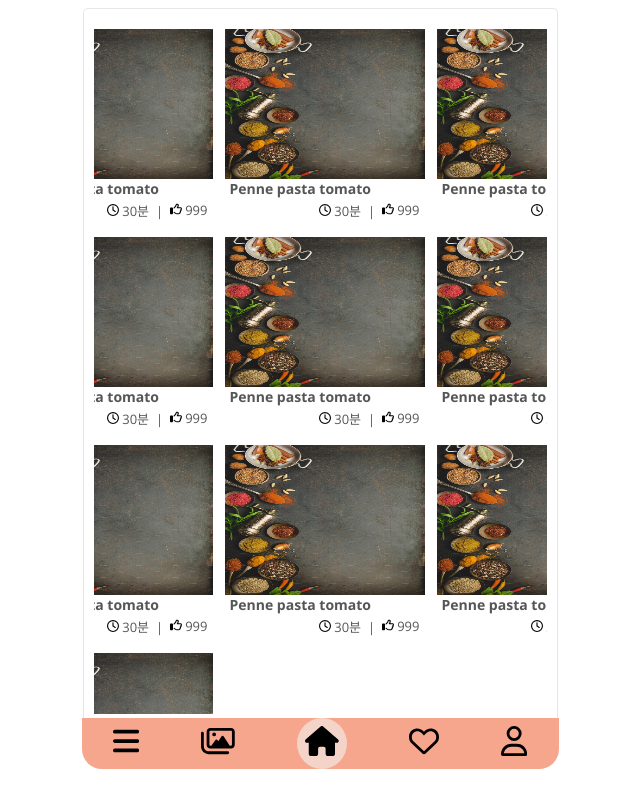
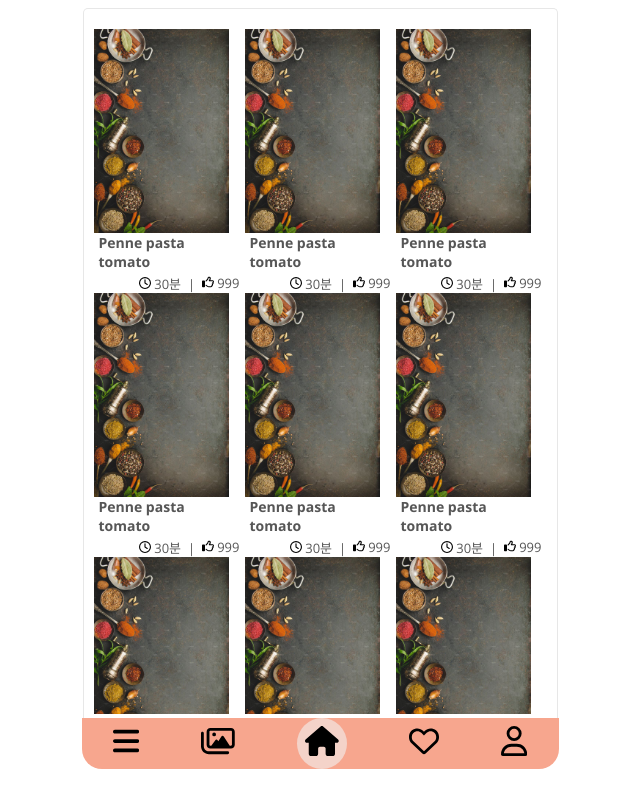
Before and after one commit to minjuice1/mattip, a Next.js app: page /recipe/all in a window 1280 px wide. Shown: the whole page, without its empty margins (320-960 px from the left). Built offline with nearby package versions, Linux system fonts and the light colour scheme.

Commit message:
remove, conf / style : 전체 레시피 페이지 - 라이브러리 변경 & 현재 쓰지않는 폴더 삭제 / #11

```diff
--- a/package.json
+++ b/package.json
@@ -18,7 +18,7 @@
 		"next": "13.1.6",
 		"react": "18.2.0",
 		"react-dom": "18.2.0",
-    "react-masonry-css": "^1.0.16",
+		"react-responsive-masonry": "^2.1.7",
 		"typescript": "4.9.5"
 	},
 	"devDependencies": {
--- a/src/components/allRecipesCard/index.module.css
+++ b/src/components/allRecipesCard/index.module.css
@@ -5,8 +5,12 @@
 }
 
 .img {
-	max-width: 200px;
-	max-height: 150px;
+	width: auto;
+	max-width: 90%;
+	height: auto;
+	max-height: 90%;
+	/* max-width: 200px; */
+	/* max-height: 150px; */
 }
 
 .descWrapper {
--- a/src/pages/recipe/all/index.tsx
+++ b/src/pages/recipe/all/index.tsx
@@ -1,26 +1,15 @@
 import AllRecipeCard from "@/src/components/allRecipesCard";
-import Masonry from "react-masonry-css";
+import Masonry from "react-responsive-masonry";
 import Img1 from "@/src/images/img1.jpg";
 import styles from "./index.module.css";
 
 const AllRecipePage = () => {
 	const list = Array.from({ length: 10 }, (_, i) => i);
 
-	const breakpointColumnsObj = {
-		default: 3,
-		1100: 2,
-		700: 1,
-		500: 1,
-	};
-
 	return (
 		<>
 			<div className={styles.container}>
-				<Masonry
-					breakpointCols={breakpointColumnsObj}
-					className='my-masonry-grid'
-					columnClassName='my-masonry-grid_column'
-				>
+				<Masonry columnsCount={3}>
 					{list.map((_, i) => (
 						<AllRecipeCard key={i} image={Img1} />
 					))}
--- a/styles/globals.css
+++ /dev/null
@@ -1,20 +0,0 @@
-@import url("https://fonts.googleapis.com/css2?family=Lato:wght@700&family=Open+Sans:wght@400;700&display=swap");
-
-* {
-	box-sizing: border-box;
-}
-
-body {
-	font-family: "Open Sans", "Lato", sans-serif;
-	margin: 0;
-	padding: 0;
-}
-
-h1,
-h2,
-h3,
-h4,
-h5,
-h6 {
-	font-family: "Lato", sans-serif;
-}
```
Also changed, not shown: src/api/hello.ts (deleted, +0 -13 lines), 2 other files (tests, documents, lock files or other folders). Lines whose indentation alone changed are shown as unchanged.
